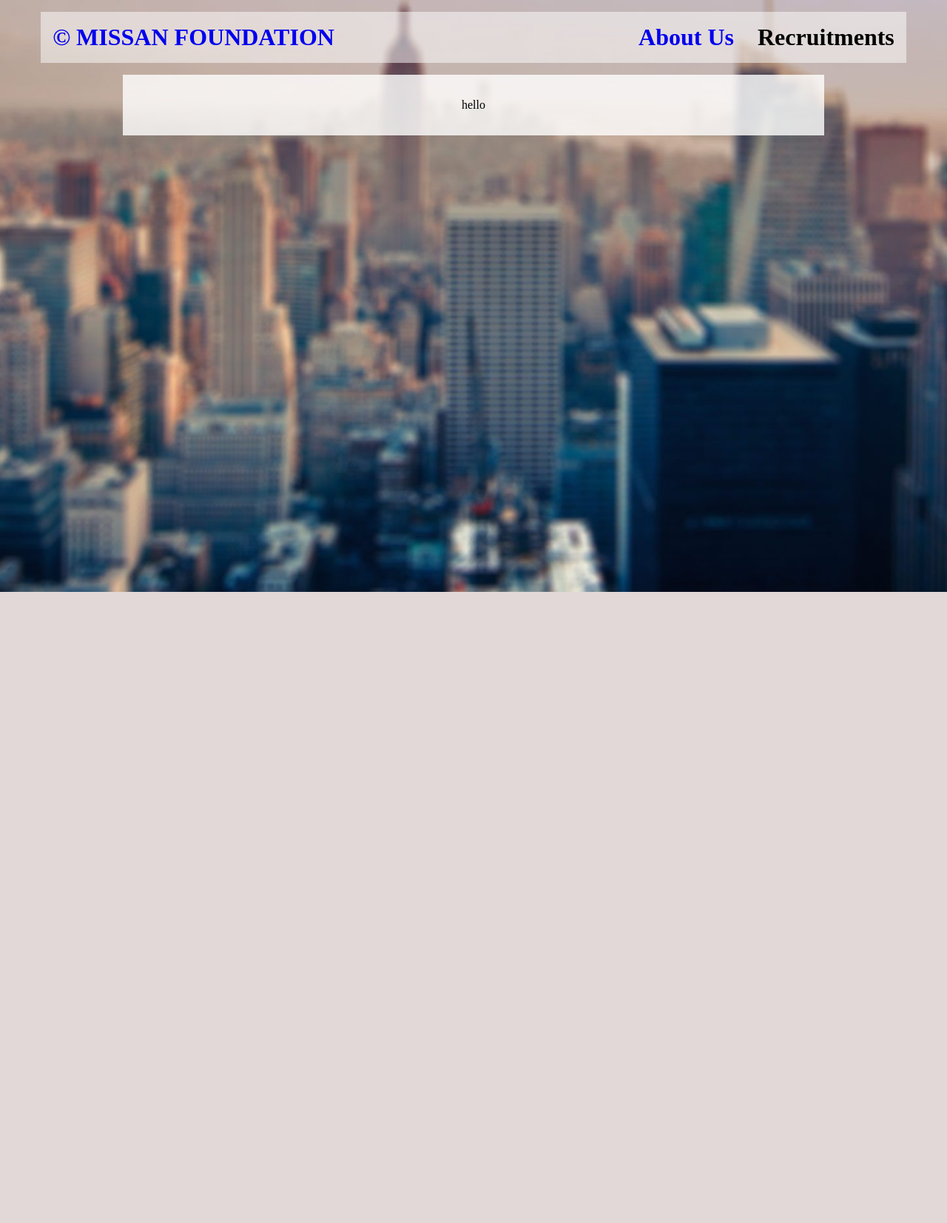
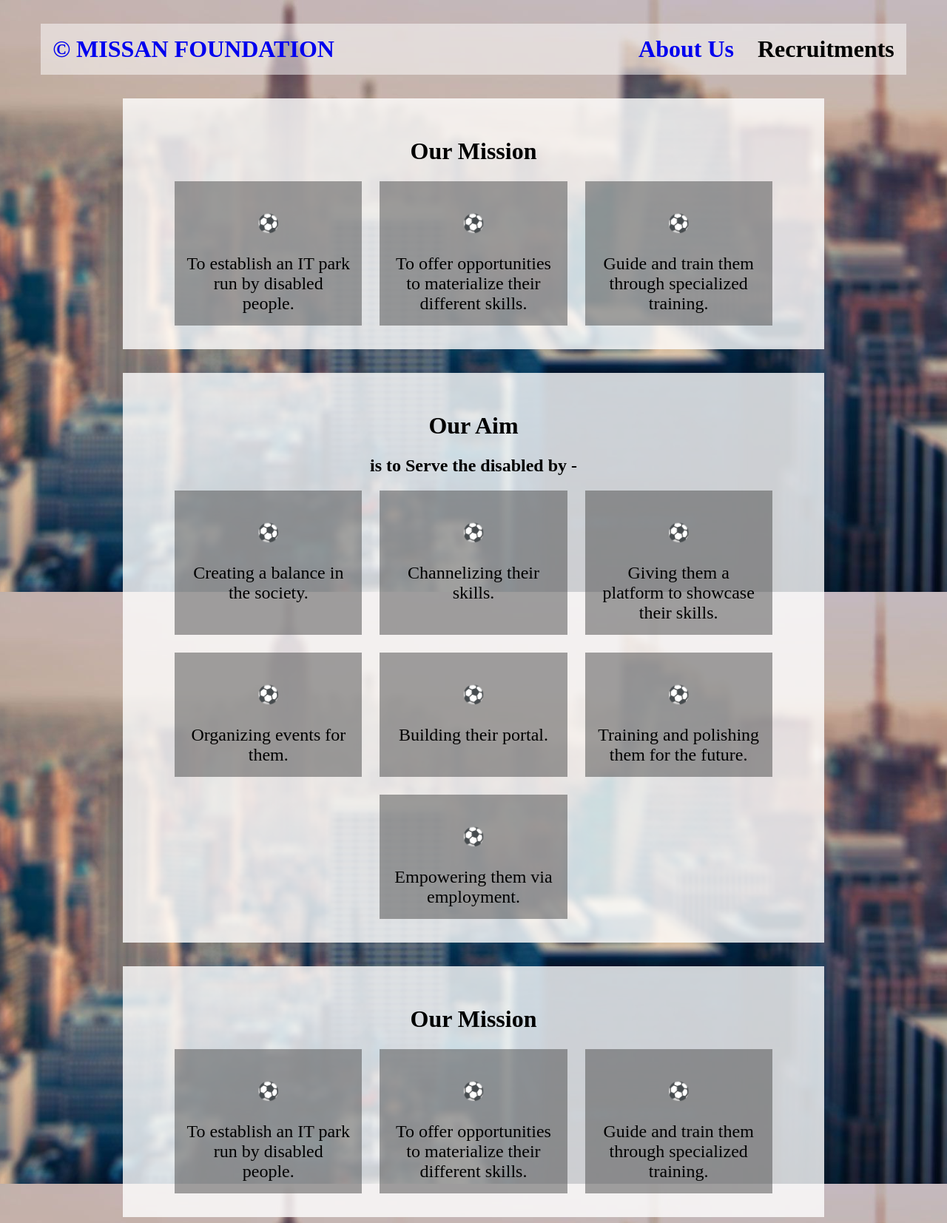
Before and after one commit to sudarshanam16/ngo, a PHP site: page /about.html in a window 1280 px wide. Shown: the whole page at 74% size. Before the commit the page ends 800 px from the top, so only its background shows below. Run offline with PHP 8.4, Linux system fonts and the light colour scheme.

Commit message:
added info to about

```diff
--- a/about.html
+++ b/about.html
@@ -24,7 +24,38 @@
             <div><a>Recruitments</a></div>
         </div>
     </div>
-    <div class="row">hello</div>
+
+    <div class="row">
+        <h1>Our Mission</h1>
+        <div class="about">
+            <div><br/>⚽<br/><br/>To establish an IT park run by disabled people.</div>
+            <div><br/>⚽<br/><br/>To offer opportunities to materialize their different skills.</div>
+            <div><br/>⚽<br/><br/>Guide and train them through specialized training.</div>
+        </div>
+    </div>
+
+    <div class="row">
+        <h1>Our Aim</h1>
+        <h2>is to Serve the disabled by -</h2>
+        <div class="about">
+            <div><br/>⚽<br/><br/>Creating a balance in the society.</div>
+            <div><br/>⚽<br/><br/>Channelizing their skills.</div>
+            <div><br/>⚽<br/><br/>Giving them a platform to showcase their skills.</div>
+            <div><br/>⚽<br/><br/>Organizing events for them.</div>
+            <div><br/>⚽<br/><br/>Building their portal.</div>
+            <div><br/>⚽<br/><br/>Training and polishing them for the future.</div>
+            <div><br/>⚽<br/><br/>Empowering them via employment.</div>
+        </div>
+    </div>
+
+    <div class="row">
+        <h1>Our Mission</h1>
+        <div class="about">
+            <div><br/>⚽<br/><br/>To establish an IT park run by disabled people.</div>
+            <div><br/>⚽<br/><br/>To offer opportunities to materialize their different skills.</div>
+            <div><br/>⚽<br/><br/>Guide and train them through specialized training.</div>
+        </div>
+    </div>
 </body>
 
 </html>
--- a/style.css
+++ b/style.css
@@ -10,12 +10,17 @@ body{
     font-weight: bolder;
     width: 90%;
     text-align: center;
-    margin: 1rem auto;
+    margin: 2rem auto;
     position: sticky;
     top: 0;
     padding: 1rem;
     background-color: rgba(255, 255, 255, 0.5);
 
+}
+@media screen and (max-width:540px) {
+    .header{
+        flex-wrap: wrap;
+    }
 }
 .nav{
     display: flex;
@@ -50,3 +55,17 @@ a{
 a:visited{
     color: black;
 }
+
+.about{
+    display: flex;
+    column-gap: 1.5rem;
+    row-gap: 1.5rem;
+    flex-wrap: wrap;
+    justify-content: center;
+}
+.about > div{
+    width: 25%;
+    background-color: rgba(75, 75, 75, 0.5);
+    font-size: 1.5rem;
+    padding: 1rem;
+}
```
